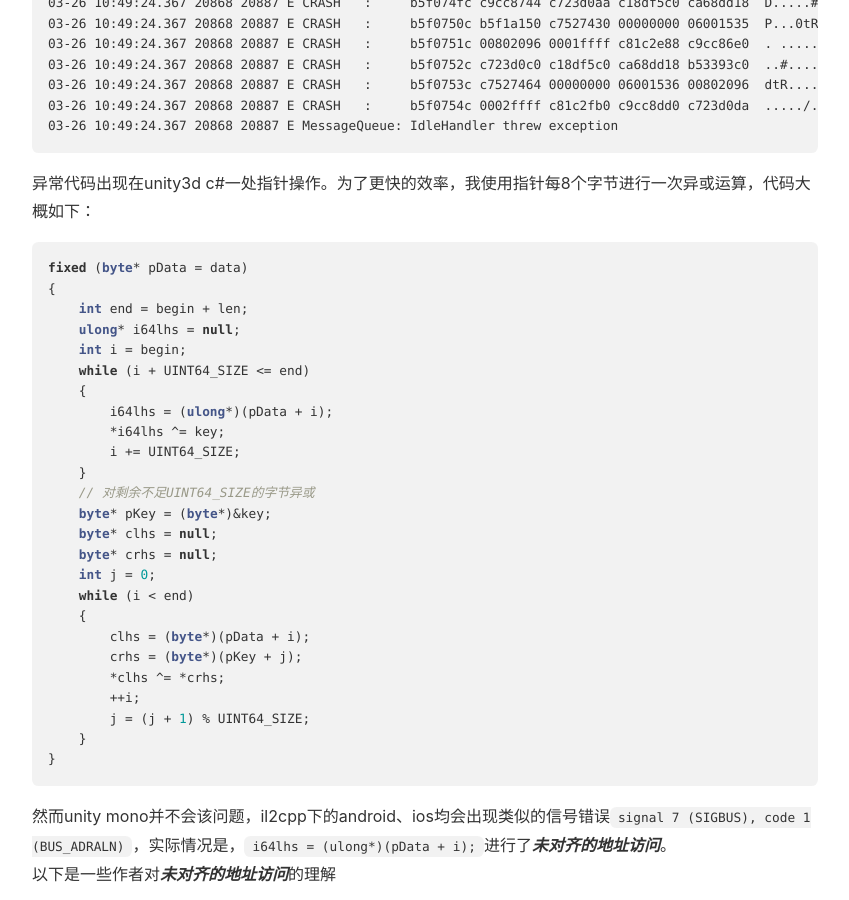
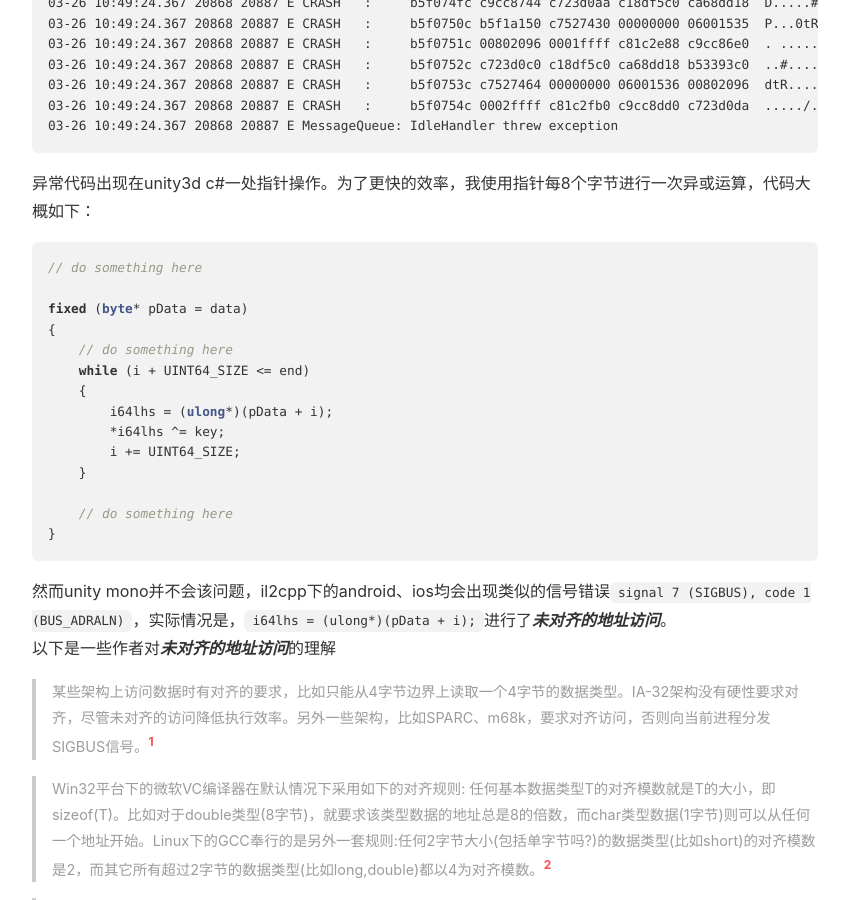
Before and after one commit to lizijie/lizijie.github.io, a Jekyll site: the page built from _posts/2019-04-13-Unity3d IL2CPP 内存对齐错误.md, in a window 1280 px wide and 900 px high, scrolled down 3884 px. Shown: the whole window, without its empty margins (215-1064 px from the left). Built offline with Jekyll 4.4.1, drawn with Linux system fonts in a browser that asks for light colours; nearby versions of some CDN libraries; comment, search, counter and statistics services are not loaded.

Commit message:
Update 2019-04-13-Unity3d IL2CPP 内存对齐错误.md

````diff
--- a/_posts/2019-04-13-Unity3d IL2CPP 内存对齐错误.md
+++ b/_posts/2019-04-13-Unity3d IL2CPP 内存对齐错误.md
@@ -193,30 +193,19 @@ unity3d il2cpp安卓包运行异常，出现信号错误`signal 7 (SIGBUS), code
 
 异常代码出现在unity3d c#一处指针操作。为了更快的效率，我使用指针每8个字节进行一次异或运算，代码大概如下：
 ```c#
+// do something here
+
 fixed (byte* pData = data)
 {
-    int end = begin + len;
-    ulong* i64lhs = null;
-    int i = begin;
+    // do something here
     while (i + UINT64_SIZE <= end)
     {
         i64lhs = (ulong*)(pData + i);
         *i64lhs ^= key;
         i += UINT64_SIZE;
     }
-    // 对剩余不足UINT64_SIZE的字节异或
-    byte* pKey = (byte*)&key;
-    byte* clhs = null;
-    byte* crhs = null;
-    int j = 0;
-    while (i < end)
-    {
-        clhs = (byte*)(pData + i);
-        crhs = (byte*)(pKey + j);
-        *clhs ^= *crhs;
-        ++i;
-        j = (j + 1) % UINT64_SIZE;
-    }
+
+    // do something here
 }
 ```
 
````
